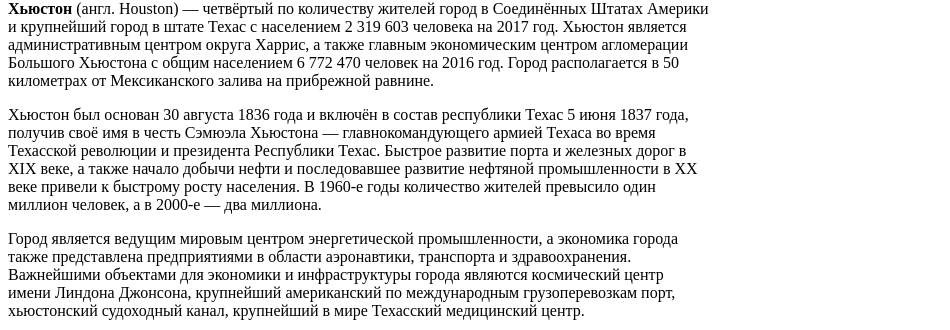
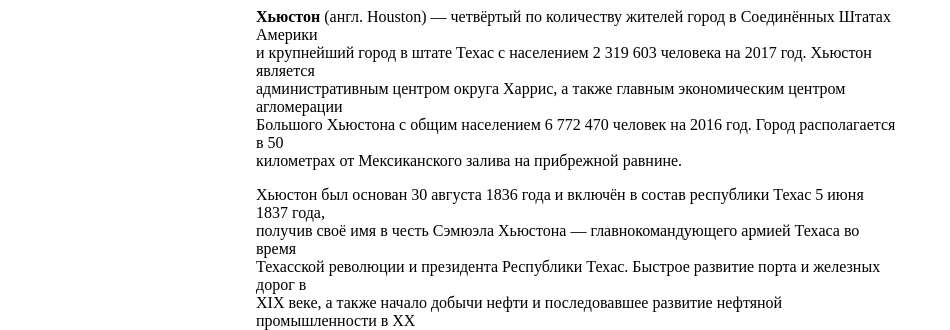
Before and after one commit to Triton-Aver/Houston, a plain HTML site: page index.html in a window 1280 px wide. Shown: the part 80-410 px from the top of the page, without its empty margins (0-950 px from the left). Drawn offline with Linux system fonts and the light colour scheme.

Commit message:
Update index.html

```diff
--- a/index.html
+++ b/index.html
@@ -1,7 +1,7 @@
 <!DOCTYPE html>
 <html>
   <head>
-    <link rel="stylesheet" href="Хьюстон.css">
+    <link rel="stylesheet" href="index.css">
     <meta charset="utf-8">
     <title>Хьюстон</title>
   </head>
```
